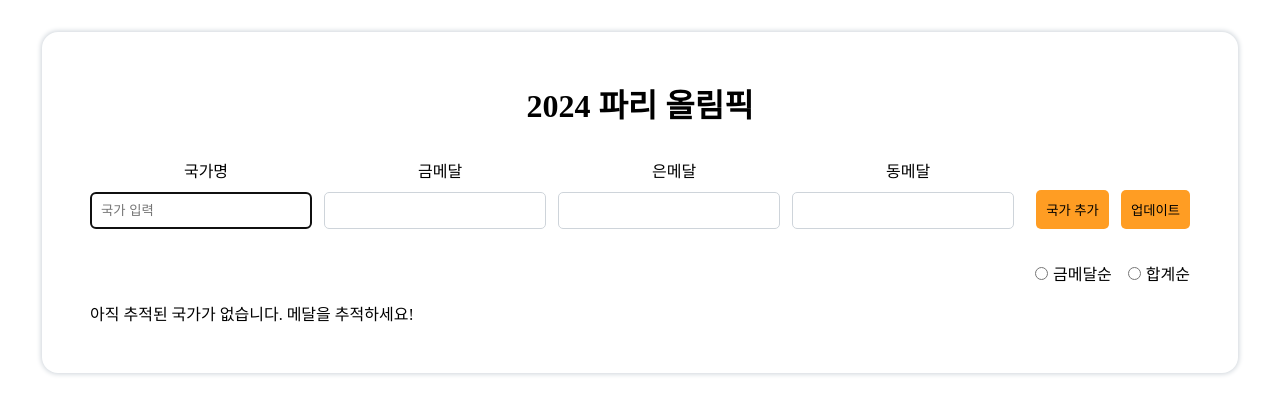
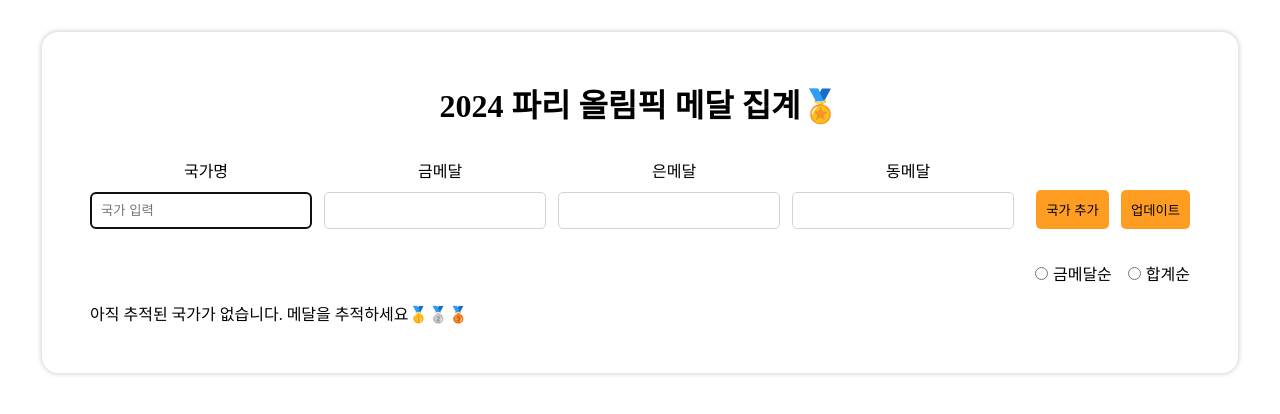
Before and after one commit to parkminjo/Olympic-Medal-Tracker, a React (Vite) app: page / in a window 1280 px wide. Shown: the top 414 px of the page. Built offline with nearby package versions, Linux system fonts and the light colour scheme.

Commit message:
주석 수정

```diff
--- a/src/App.jsx
+++ b/src/App.jsx
@@ -1,12 +1,11 @@
 import React from "react";
-import { useState } from "react";
 import "./App.css";
 import Main from "./components/Main";
 
 const App = () => {
   return (
     <div className="container">
-      <h1>2024 파리 올림픽</h1>
+      <h1>2024 파리 올림픽 메달 집계🏅</h1>
       <Main></Main>
     </div>
   );
--- a/src/components/Main.jsx
+++ b/src/components/Main.jsx
@@ -4,19 +4,19 @@ import MedalList from "./MedalList";
 import RadioButton from "./RadioButton";
 
 const Main = () => {
-  // 메달 리스트 state 세팅
+  /** 메달 리스트 state */
   const [medalList, setMedalList] = useState(
     JSON.parse(localStorage.getItem("medalList")) || []
   );
 
-  // medalist 로컬 스토리지에 저장
+  /** medalist 로컬 스토리지에 저장 */
   useEffect(() => {
     localStorage.setItem("medalList", JSON.stringify(medalList));
   }, [medalList]);
 
   const check = medalList.length === 0;
 
-  // Main UI
+  /** UI */
   return (
     <main>
       <MedalForm medalList={medalList} setMedalList={setMedalList}></MedalForm>
@@ -24,7 +24,7 @@ const Main = () => {
         medalList={medalList}
         setMedalList={setMedalList}
       ></RadioButton>
-      {check && <p>아직 추적된 국가가 없습니다. 메달을 추적하세요!</p>}
+      {check && <p>아직 추적된 국가가 없습니다. 메달을 추적하세요🥇🥈🥉</p>}
       {check || (
         <div className="medal-list">
           <MedalList
--- a/src/components/RadioButton.jsx
+++ b/src/components/RadioButton.jsx
@@ -1,7 +1,7 @@
 import React from "react";
 
 const RadioButton = ({ medalList, setMedalList }) => {
-  // 금메달 기준 정렬
+  /** 금메달 기준 정렬 */
   const goldMedalLank = () => {
     setMedalList(
       [...medalList].sort((a, b) => {
@@ -10,7 +10,7 @@ const RadioButton = ({ medalList, setMedalList }) => {
     );
   };
 
-  // 총 메달 수 기준 정렬
+  /** 총 메달 수 기준 정렬 */
   const totalMedalLank = () => {
     const totalMedalList = medalList.map((country) => {
       const { goldMedalCount, silverMedalCount, bronzeMedalCount } = country;
@@ -28,7 +28,7 @@ const RadioButton = ({ medalList, setMedalList }) => {
     );
   };
 
-  // Radio 버튼 UI
+  /** Radio 버튼 UI */
   return (
     <div className="radio-button">
       <input
```
Also changed, not shown: src/components/MedalForm.jsx (+18 -11 lines), src/components/MedalList.jsx (+5 -2 lines), 1 other file (tests, documents, lock files or other folders).
